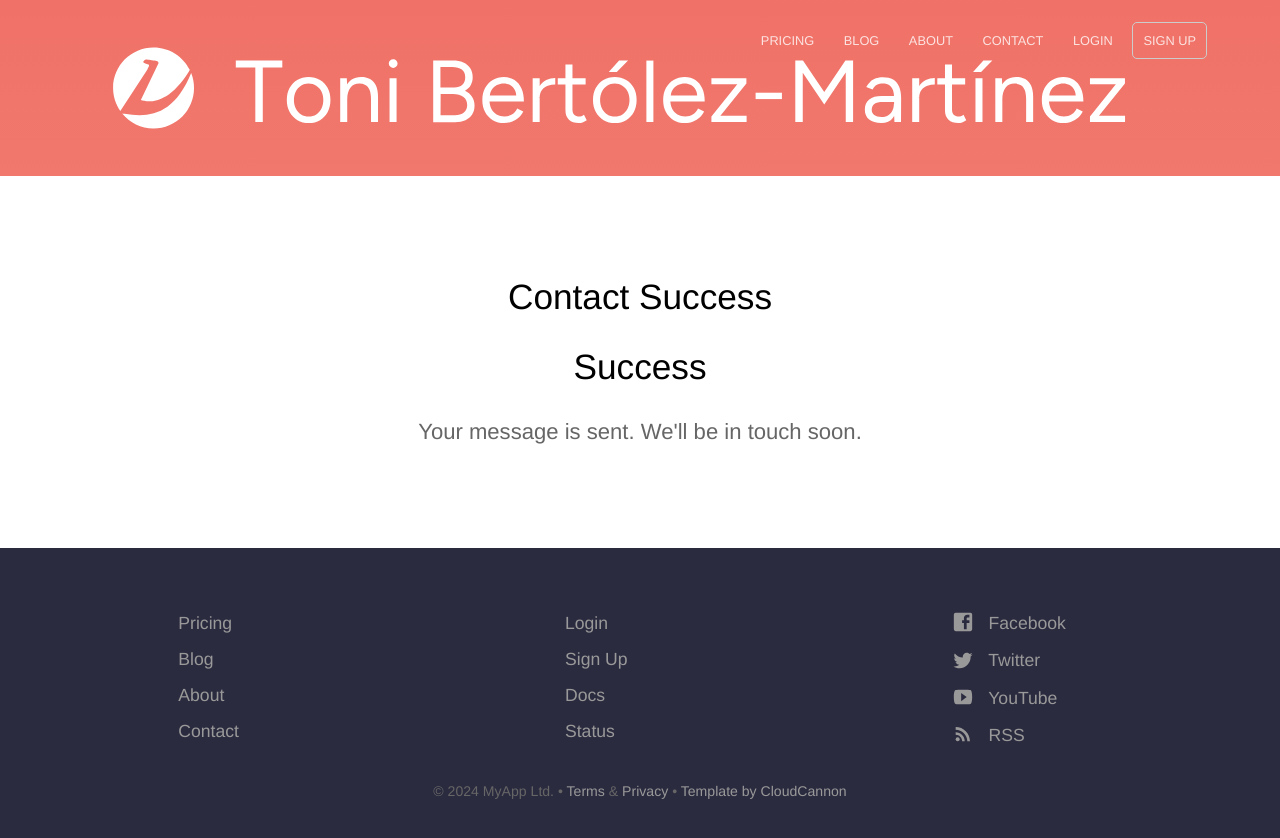
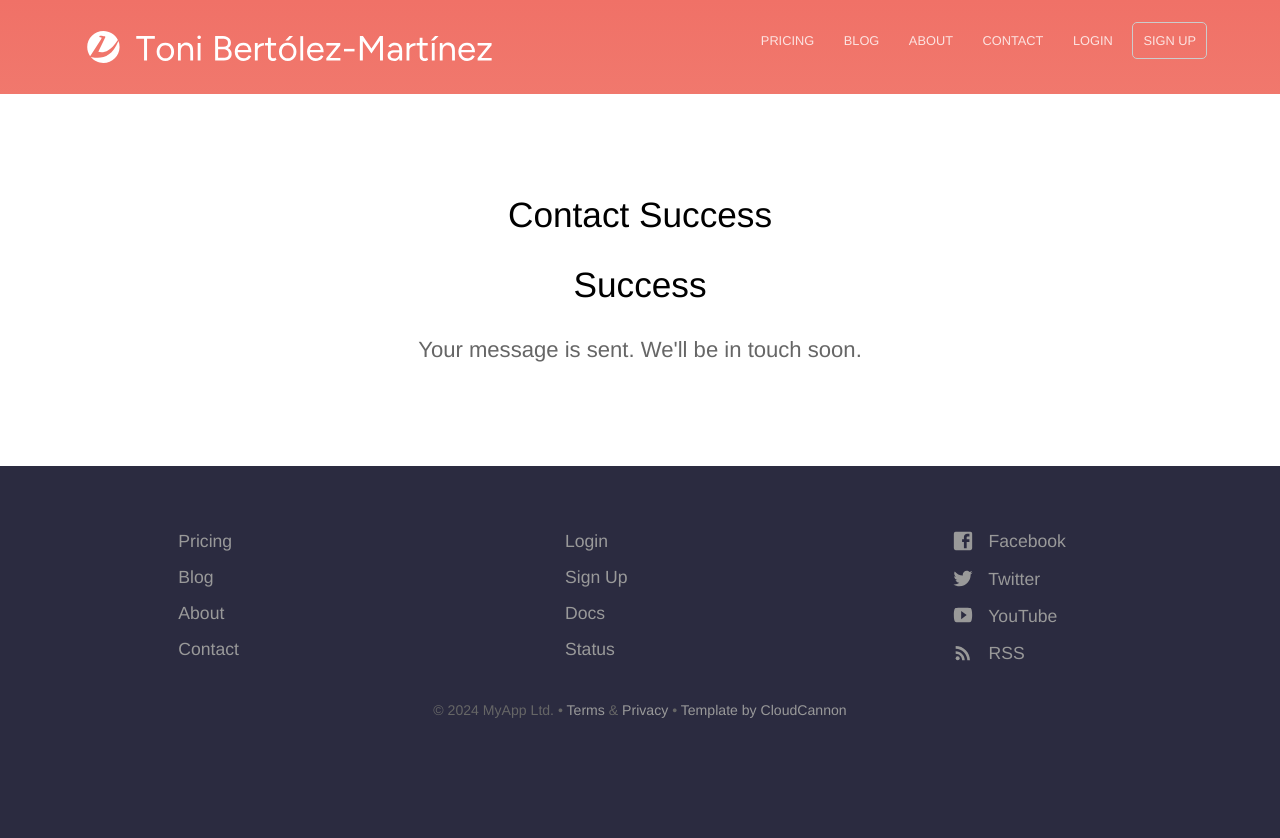
Before and after one commit to tbertolez/tbertolez.github.io, a Jekyll site: the page built from docs/contact-success.html, in a window 1280 px wide. Shown: the top 838 px of the page. Built offline with Jekyll 4.4.1, drawn with Linux system fonts in a browser that asks for light colours.

Commit message:
changed logo size back again

```diff
--- a/docs/_sass/layout.scss
+++ b/docs/_sass/layout.scss
@@ -44,7 +44,7 @@ header {
 
 		img {
 			display: block;
-			height: 5em;
+			height: 2em;
 			// width: auto;
 		}
 	}
```
